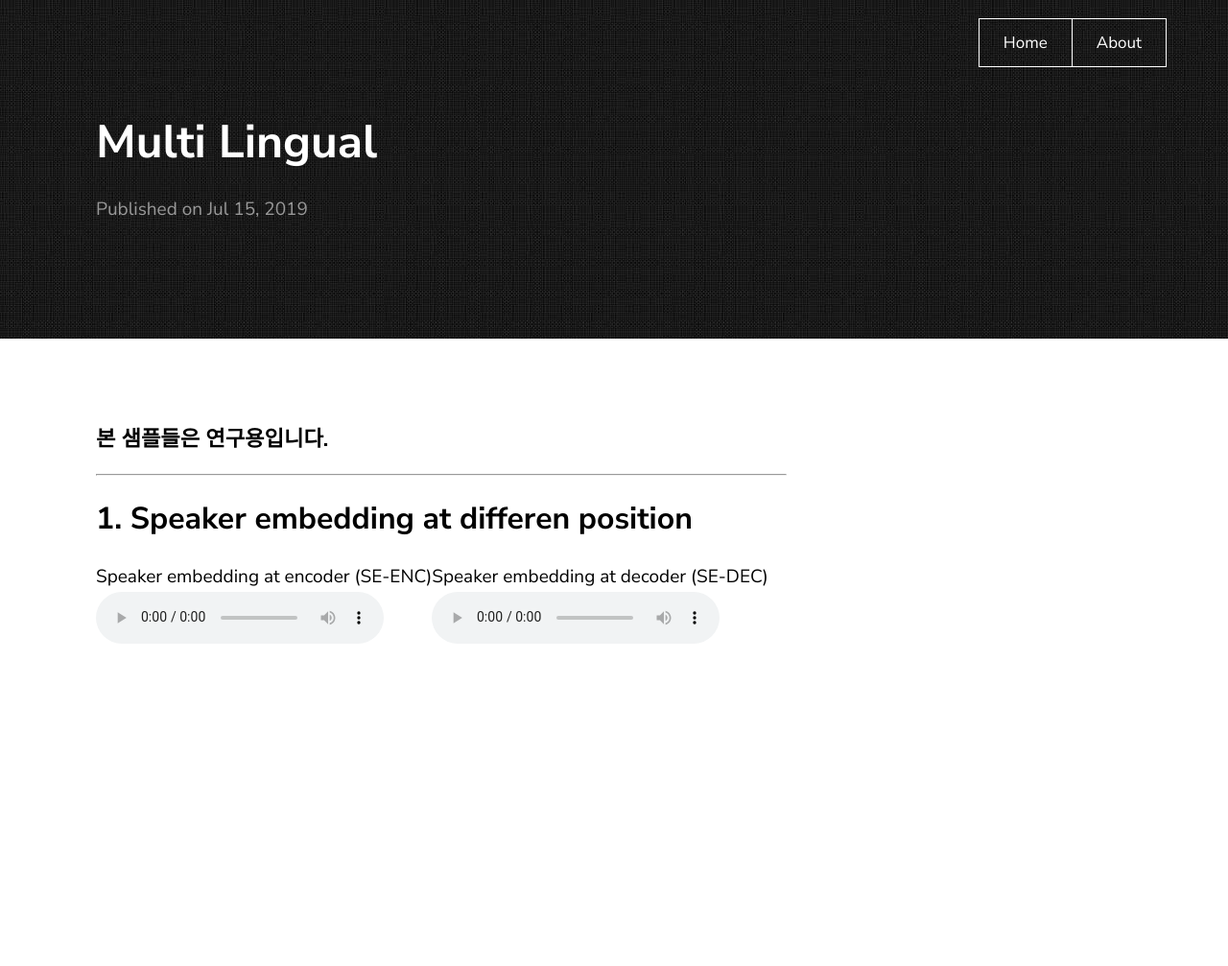
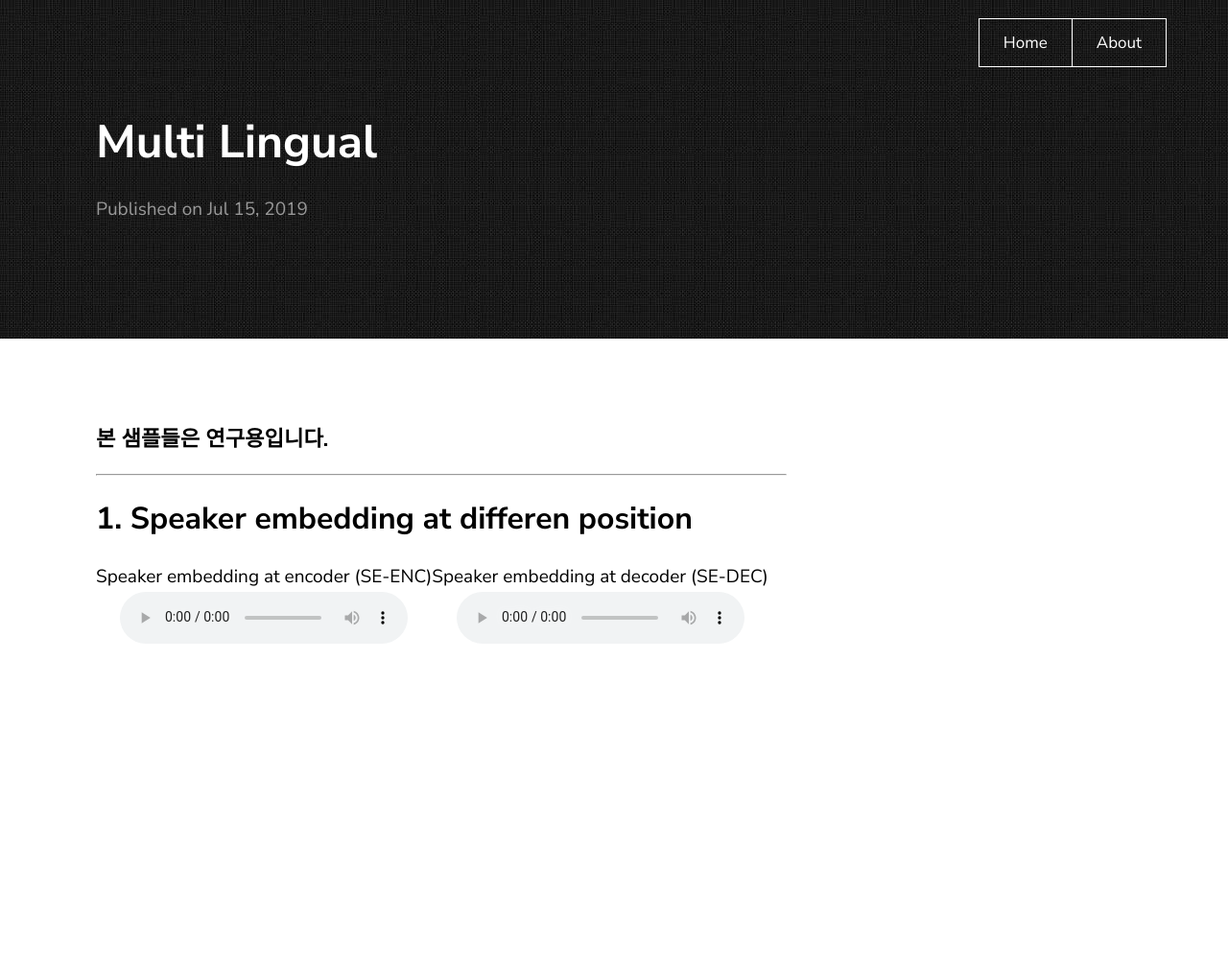
Before and after one commit to Ondal90/ondal90, a Jekyll site: the page built from _posts/2019-07-15-multi-lingual.md, in a window 1280 px wide. Shown: the whole page at 96% size. Built offline with Jekyll 4.4.1, drawn with Linux system fonts in a browser that asks for light colours; our own code applies the rules of GitHub Pages for plain Markdown files; before the commit the page ends 900 px from its top, so only the background shows below that.

Commit message:
Update 2019-07-15-multi-lingual.md

```diff
--- a/_posts/2019-07-15-multi-lingual.md
+++ b/_posts/2019-07-15-multi-lingual.md
@@ -7,13 +7,15 @@
 <h3>본 샘플들은 연구용입니다.</h3>
 <hr>
 <h2 align="left">1. Speaker embedding at differen position</h2>
-<table align="left">
-  <tr>
-    <td>Speaker embedding at encoder (SE-ENC)</td>
-    <td>Speaker embedding at decoder (SE-DEC)</td>
-  </tr>
-  <tr>
-    <td><audio src="samples/SE-ENC/cn/000527.wav" controls=""></audio></td>
-    <td><audio src="samples/SE-DEC/cn/000527.wav" controls=""></audio></td>
-  </tr>
-</table>
+<div style="height: 420px">
+  <table align="left">
+    <tr>
+      <td align="center">Speaker embedding at encoder (SE-ENC)</td>
+      <td align="center">Speaker embedding at decoder (SE-DEC)</td>
+    </tr>
+    <tr>
+      <td align="center"><audio src="samples/SE-ENC/cn/000527.wav" controls=""></audio></td>
+      <td align="center"><audio src="samples/SE-DEC/cn/000527.wav" controls=""></audio></td>
+    </tr>
+  </table>
+</div>
```
